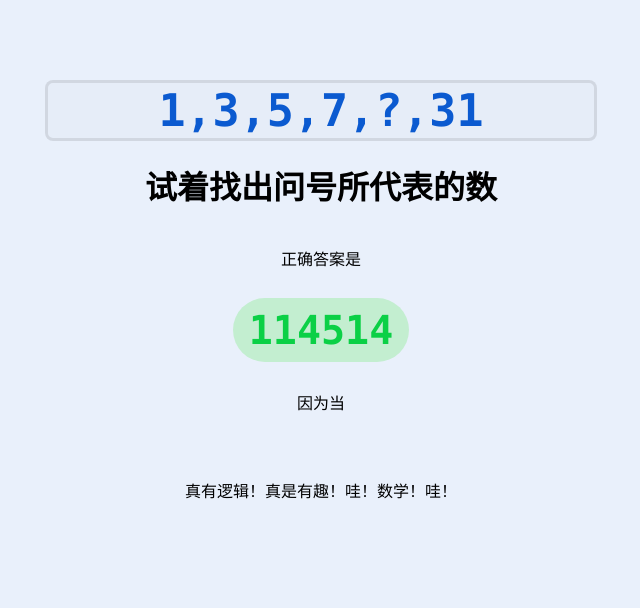
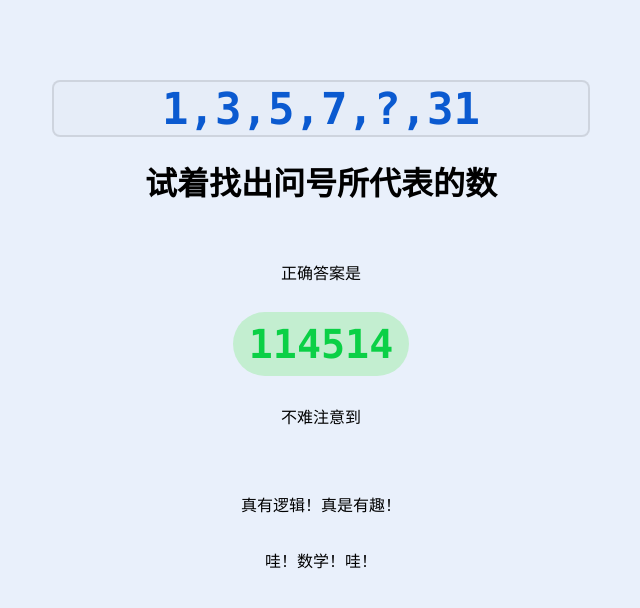
Before and after one commit to yuanze31/Automatic114514, a plain HTML site: page index.html in a window 1280 px wide. Shown: the whole page, without its empty margins (319-959 px from the left). Drawn offline with nearby package versions, Linux system fonts and the light colour scheme.

Commit message:
不难注意到，这次commit更新了什么

```diff
--- a/css/styles.css
+++ b/css/styles.css
@@ -5,9 +5,9 @@ body {
 }
 
 input {
-    border: 3px solid rgba(0, 0, 0, 0.09);
+    border: 2px solid rgba(0, 0, 0, 0.1);
     border-radius: 8px;
-    font-size: 45px;
+    font-size: 44px;
     text-align: center;
     background: transparent;
     color: hsl(216, 90%, 43%);
@@ -54,5 +54,5 @@ ul > li {
 }
 
 .homo-value {
-    color: hsl(15, 99%, 57%);
+    color: hsl(15, 100%, 64%);
 }
--- a/index.html
+++ b/index.html
@@ -1,24 +1,25 @@
 <!DOCTYPE html>
 <html lang="zh">
 <head>
-        <meta charset="UTF-8" />
-        <meta name="viewport" content="width=device-width, initial-scale=1.0" />
+    <meta charset="UTF-8"/>
+    <meta name="viewport" content="width=device-width, initial-scale=1.0"/>
     <title>Automatic 114514</title>
-        <link rel="stylesheet" href="./css/styles.css" />
-        <link rel="stylesheet" href="https://cdn.jsdelivr.net/npm/katex@0.13.18/dist/katex.min.css" />
+    <link rel="stylesheet" href="./css/styles.css"/>
+    <link rel="stylesheet" href="https://cdn.jsdelivr.net/npm/katex@0.13.18/dist/katex.min.css"/>
     <script src="https://cdn.jsdelivr.net/npm/katex@0.13.18/dist/katex.min.js"></script>
     <script type="module" src="./js/scripts.js"></script>
-        <link rel="icon" href="./favicon.ico" type="image/x-icon" />
-        <!-- 添加图标 -->
+    <link rel="icon" href="./favicon.ico" type="image/x-icon"/>
 </head>
 <body>
-        <input placeholder="数字间逗号分隔" value="1,3,5,7,?,31" id="numbers" />
+<input placeholder="数字间逗号分隔" value="1,3,5,7,?,31" id="numbers"/>
 <h1>试着找出问号所代表的数</h1>
+<br>
 <p>正确答案是</p>
 <mark>114514</mark>
-        <p>因为当</p>
+<p>不难注意到</p>
 <div id="function"></div>
 <ul id="function-values"></ul>
-        <p>真有逻辑！真是有趣！哇！数学！哇！</p>
+<p>真有逻辑！真是有趣！</p>
+<p>哇！数学！哇！</p>
 </body>
 </html>
```
Also changed, not shown: favicon.ico (added), 1 other file. Lines whose indentation alone changed are shown as unchanged.
